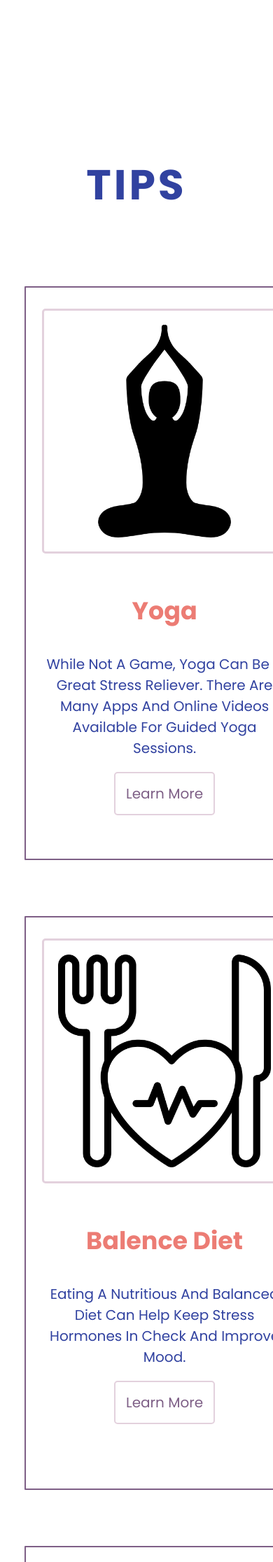
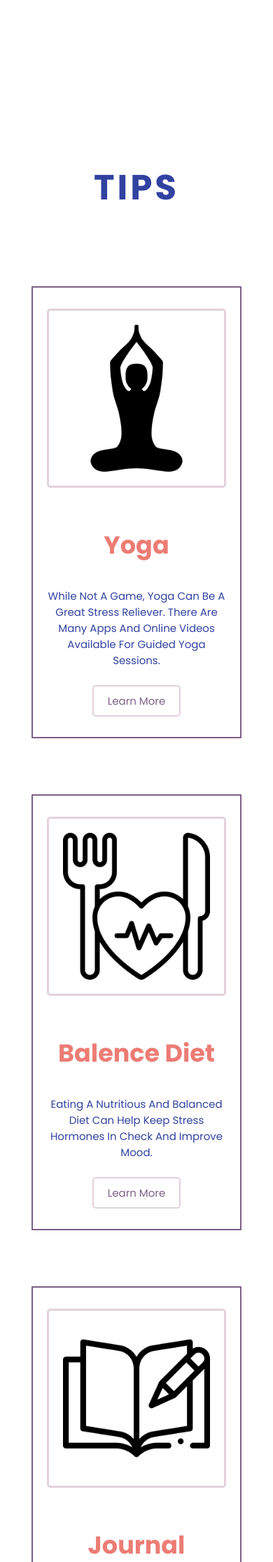
Before and after one commit to Sheldon-CodeIt/mental-health-django, a Django app: page / in a window 390 px wide. Shown: the part 1038-3270 px from the top of the page at 70% size. Run offline with Django 4.2, Linux system fonts and the light colour scheme.

Commit message:
responsive tips section

```diff
--- a/static/css/tips.css
+++ b/static/css/tips.css
@@ -42,6 +42,7 @@ section{
     color: var(--apricot);
     font-size: 6rem;
     letter-spacing: .4rem;
+    margin-bottom: 80px;
 }
 
 .heading span{
@@ -49,10 +50,21 @@ section{
     color: var(--sapphire);
 }
 
+.tips{
+    display: flex;
+    flex-direction: column;
+    padding-top: 2rem; /* Add some padding to the top */
+}
+
  .tips .box-container{
+    /* display: grid;
+    grid-template-columns: repeat(auto-fit, minmax(27rem, 1fr));
+    gap: 1rem; */
     display: grid;
-    grid-template-columns: repeat(auto-fit, minmax(27rem, 1fr));
-    gap: 1rem;
+    grid-template-columns: repeat(auto-fit, minmax(25rem, 10rem));
+    gap: 3rem;
+    justify-content: center; /* Center the grid items horizontally */
+    align-items: center; /* Center the grid items vertically */
 
 }
 
@@ -64,6 +76,15 @@ section{
     padding: 2rem;
 }
 
+.box {
+    width: 250px; /* Set width of each box */
+    height: 480px; /* Set width of each box */
+    background: #ffffff;
+    padding: 50px;
+    border-radius: 10px;
+    text-align: center;
+}
+
 .tips .box-container .box img{
     height: 20rem;
     border: var(--border);
@@ -73,15 +94,6 @@ section{
     padding: 2rem;
 }
 
-
-.box {
-    width: 250px; /* Set width of each box */
-    background: #ffffff;
-    padding: 50px;
-    border-radius: 10px;
-    text-align: center;
-}
-
   /* Style for box images */
 .box img {
     margin-bottom: 15px;
@@ -89,7 +101,7 @@ section{
 
   /* Style for box headings */
 .box h3 {
-    font-size: 18px;
+    font-size: 22px;
     margin-bottom: 10px;
     color: var(--apricot)
 
@@ -97,30 +109,23 @@ section{
 
   /* Style for box paragraphs */
 .box p {
-    font-size: 10px;
+    font-size: 12px;
     color: var(--sapphire); /* Text color */
-    margin-bottom: 20px;
+    margin-bottom: 30px;
 }
 
   /* Style for the learn more button */
 .box .btn {
-    padding: 10px 19px;
+    padding: 10px 10px;
     padding-left: 1rem;
-    border: 2px solid var(--twilight);
+    border:2px solid var(--twilight);
     border-radius: .5rem;
     box-shadow:var(--twilight);
     color: var(--rum);
     cursor: pointer;
     font-size: 1.7rem;
-    display: inline;
 }
 
-.box .btn span{
-        padding: 2rem 1rem;
-        border-radius: .5rem;
-        color: var(--rum);
-        margin-left: 2rem;
-}
 
 
 .box .btn:hover {
@@ -130,7 +135,90 @@ section{
 
 
 
-@media screen and (max-width: 768px) {
+@media screen and (max-width: 1000px) {
+
+    .heading{
+        text-align: center;
+        padding-bottom: 2rem;
+        margin-bottom: 80px;
+        text-shadow: var(--sapphire);
+        text-transform: uppercase;
+        color: var(--apricot);
+        font-size: 6rem;
+        letter-spacing: .4rem;
+    }
+
+
+
+    .tips {
+        display: flex;
+        flex-direction: column;
+        padding-top: 2rem; /* Add some padding to the top */
+    }
+
+    .tips .box-container{
+        display: grid;
+        grid-template-columns: repeat(auto-fit, minmax(25rem, 10rem));
+        gap: 3rem;
+        justify-content: center; /* Center the grid items horizontally */
+        align-items: center; /* Center the grid items vertically */
+
+    }
+
+    .tips .box-container .box{
+        background: white;
+        border-radius: .1rem;
+        box-shadow: var(--box-shadow);
+        border: 2px solid var(--rum);
+        padding: 2rem;
+    }
+
+    .box {
+        width: 250px; /* Set width of each box */
+        height: 480px; /* Set width of each box */
+        background: #ffffff;
+        padding: 50px;
+        border-radius: 10px;
+        text-align: center;
+    }
+
+      /* Style for box images */
+    .box img {
+        margin-bottom: 15px;
+    }
+
+      /* Style for box headings */
+    .box h3 {
+        font-size: 18px;
+        margin-bottom: 10px;
+        color: var(--apricot)
+
+    }
+
+      /* Style for box paragraphs */
+    .box p {
+        font-size: 12px;
+        color: var(--sapphire); /* Text color */
+        margin-bottom: 30px;
+    }
+
+
+    .box .btn{
+        font-size: 1rem;
+        padding: 1rem 2rem;
+        border-radius: .5rem;
+        color: var(--rum);
+    }
+
+
+    .box .btn:hover {
+        background: var(--twilight);
+        color: #020000;
+    }
+}
+
+
+@media (max-width: 720px) {
 
     .heading{
         text-align: center;
@@ -160,10 +248,11 @@ section{
 
     .box {
         width: 400px;
-        height: 820px !important;
+        height: auto !important;
         background: #ffffff;
         border-radius: 10px;
         text-align: center;
+        padding-bottom: 4rem !important;
     }
 
     .box img {
@@ -185,11 +274,146 @@ section{
         font-size: 2rem; /* Decrease font size of paragraphs */
         margin-top: 3.5rem;
         margin-bottom: 3.5rem;
+        text-align: center;
     }
 
     /* Adjust styles for the learn more button */
     .box .btn {
-        padding: 15px;
-        font-size: 2rem; /* Decrease font size of buttons */
+        padding: 1rem 2rem; /* Adjust button padding */
+        font-size: 1.5rem; /* Adjust button font size */
     }
 }
+
+@media (max-width: 480px){
+
+    .heading span{
+        text-align: center;
+        padding-bottom: 2rem;
+        margin-bottom: 80px;
+        text-shadow: var(--sapphire);
+        text-transform: uppercase;
+        color: var(--sapphire);
+        font-size: 5rem;
+        letter-spacing: .4rem;
+    }
+
+
+
+    .tips {
+        display: flex;
+        flex-direction: column;
+        align-items: center; /* Center the boxes vertically */
+        padding-top: 2rem; /* Add some padding to the top */
+    }
+
+    .tips .box-container {
+        display: grid;
+        grid-template-columns: repeat(auto-fit, minmax(250px, 1fr)); /* Adjust the minimum width of each box */
+        gap: 8rem;
+    }
+
+    .box {
+        width: 300px !important;
+        height: auto !important;
+        background: #ffffff;
+        border-radius: 10px;
+        text-align: center;
+        padding-bottom: 4rem !important;
+    }
+
+    .box img {
+        width: auto;
+        max-width: 100%; /* Ensure the image does not exceed its container's width */
+        height: auto !important;
+        max-height: 300px !important; /* Set the maximum height of the image */
+    }
+
+
+    /* Adjust styles for box headings */
+    .box h3 {
+        font-size: 3rem; /* Decrease font size of headings */
+        margin-top: 4rem;
+    }
+
+    /* Adjust styles for box paragraphs */
+    .box p {
+        font-size: 1.5rem; /* Decrease font size of paragraphs */
+        margin-top: 3.5rem;
+        margin-bottom: 3.5rem;
+        text-align: center;
+    }
+
+    /* Adjust styles for the learn more button */
+    .box .btn {
+        margin: 20rem 2rem !important;
+        padding: 1rem 2rem; /* Adjust button padding */
+        font-size: 1.5rem; /* Adjust button font size */
+    }
+}
+
+
+@media (max-width: 360px){
+
+    .heading span{
+        text-align: center;
+        padding-bottom: 2rem;
+        margin-bottom: 80px;
+        text-shadow: var(--sapphire);
+        text-transform: uppercase;
+        color: var(--sapphire);
+        font-size: 5rem;
+        letter-spacing: .4rem;
+    }
+
+
+
+    .tips {
+        display: flex;
+        flex-direction: column;
+        align-items: center; /* Center the boxes vertically */
+        padding-top: 2rem; /* Add some padding to the top */
+    }
+
+    .tips .box-container {
+        display: grid;
+        grid-template-columns: repeat(auto-fit, minmax(250px, 1fr)); /* Adjust the minimum width of each box */
+        gap: 8rem;
+    }
+
+    .box {
+        width: 300px !important;
+        height: auto !important;
+        background: #ffffff;
+        border-radius: 10px;
+        text-align: center;
+        padding-bottom: 4rem !important;
+    }
+
+    .box img {
+        width: auto;
+        max-width: 100%; /* Ensure the image does not exceed its container's width */
+        height: auto !important;
+        max-height: 300px !important; /* Set the maximum height of the image */
+    }
+
+
+    /* Adjust styles for box headings */
+    .box h3 {
+        font-size: 3rem; /* Decrease font size of headings */
+        margin-top: 4rem;
+    }
+
+    /* Adjust styles for box paragraphs */
+    .box p {
+        font-size: 1.5rem; /* Decrease font size of paragraphs */
+        margin-top: 3.5rem;
+        margin-bottom: 3.5rem;
+        text-align: center;
+    }
+
+    /* Adjust styles for the learn more button */
+    .box .btn {
+        padding: 1rem 2rem; /* Adjust button padding */
+        font-size: 1.5rem; /* Adjust button font size */
+    }
+}
```
